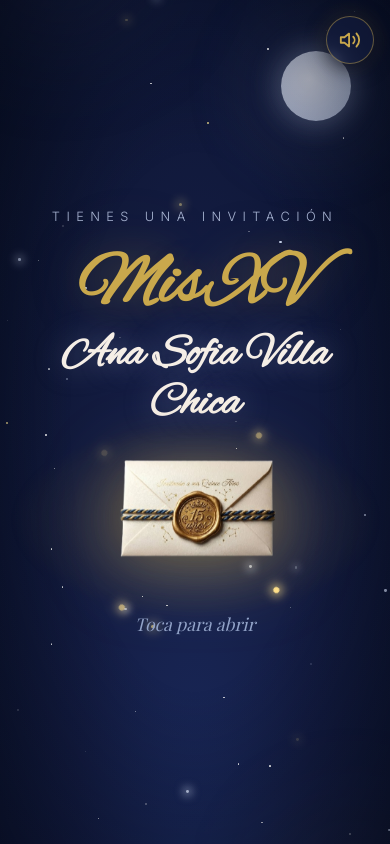
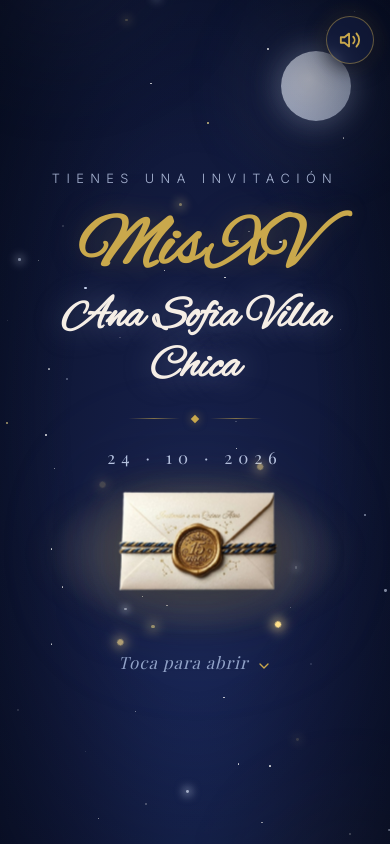
Before and after one commit to AlexVilla50/invitacionQuinceaneras, a website: page html/index.html in a window 390 px wide. Drawn offline with nearby package versions, Linux system fonts and the light colour scheme; a web font is replaced by a local one.

Commit message:
Mejorar modal dress code (texto y figura responsive), portada y enlaces de mapa

```diff
--- a/css/index.css
+++ b/css/index.css
@@ -162,8 +162,8 @@ body {
   color: #C9A84C;
   line-height: 1.1;
   text-shadow:
-    0 0 40px rgba(201, 168, 76, 0.25),
-    0 0 90px rgba(201, 168, 76, 0.15);
+    0 0 24px rgba(201, 168, 76, 0.18),
+    0 0 60px rgba(201, 168, 76, 0.10);
   opacity: 0;
   animation: rise-in 1s ease 0.6s forwards;
 }
@@ -176,6 +176,40 @@ body {
   margin-top: 0.25rem;
 }
 
+/* Ornamento dorado (líneas + rombo) entre el título y la fecha */
+.titulo-ornament {
+  display: flex;
+  align-items: center;
+  justify-content: center;
+  gap: 0.75rem;
+  opacity: 0;
+  animation: fade-in 1s ease 0.9s forwards;
+}
+
+.ornament-line {
+  width: 52px;
+  height: 1px;
+  background: linear-gradient(90deg, transparent, rgba(201, 168, 76, 0.6), transparent);
+}
+
+.ornament-diamond {
+  width: 6px;
+  height: 6px;
+  transform: rotate(45deg);
+  background: #C9A84C;
+  box-shadow: 0 0 8px rgba(201, 168, 76, 0.6);
+}
+
+.titulo-fecha {
+  font-family: 'Playfair Display', serif;
+  font-size: 1.05rem;
+  letter-spacing: 0.35em;
+  text-transform: uppercase;
+  color: #B9C6E4;
+  opacity: 0;
+  animation: fade-in 1s ease 1.05s forwards;
+}
+
 @keyframes rise-in {
   from { opacity: 0; transform: translateY(28px); }
   to { opacity: 1; transform: translateY(0); }
@@ -185,8 +219,25 @@ body {
   position: relative;
   width: 76%;
   max-width: 480px;
-  opacity: 0;
-  animation: drop-in 0.9s cubic-bezier(0.34, 1.56, 0.64, 1) 1s forwards;
+  opacity: 1;
+  transform: translateY(0) scale(1);
+  animation: drop-in 0.9s cubic-bezier(0.34, 1.56, 0.64, 1) 1s backwards;
+  transition: transform 0.5s cubic-bezier(0.34, 1.56, 0.64, 1);
+}
+
+/* Halo de luz tras el sobre: mejora el contraste contra el cielo */
+.sobre-wrapper::before {
+  content: '';
+  position: absolute;
+  inset: -16%;
+  z-index: 1;
+  border-radius: 50%;
+  background: radial-gradient(ellipse at center, rgba(185, 198, 228, 0.12) 0%, transparent 65%);
+  pointer-events: none;
+}
+
+.link:hover .sobre-wrapper {
+  transform: translateY(-6px) scale(1.02);
 }
 
 @keyframes drop-in {
@@ -200,9 +251,12 @@ body {
   display: block;
   position: relative;
   z-index: 2;
-  filter: drop-shadow(0 10px 40px rgba(201, 168, 76, 0.35)) drop-shadow(0 0 24px rgba(201, 168, 76, 0.18));
+  filter:
+    drop-shadow(0 12px 28px rgba(4, 8, 22, 0.55))
+    drop-shadow(0 0 18px rgba(201, 168, 76, 0.16))
+    drop-shadow(0 0 60px rgba(185, 198, 228, 0.10));
   animation: bob 5s ease-in-out 2.4s infinite;
-  transition: transform 0.6s cubic-bezier(0.34, 1.56, 0.64, 1), opacity 0.5s ease;
+  transition: opacity 0.5s ease;
   will-change: transform, opacity;
 }
 
@@ -214,14 +268,30 @@ body {
 .sobre-glow {
   position: absolute;
   inset: -22%;
-  background: radial-gradient(ellipse at center, rgba(201, 168, 76, 0.22) 0%, transparent 70%);
+  background: radial-gradient(ellipse at center, rgba(201, 168, 76, 0.16) 0%, transparent 65%);
   z-index: 1;
   animation: pulse-glow 3s ease-in-out infinite;
 }
 
+/* Halo dorado que se enciende al pasar el cursor */
+.sobre-halo {
+  position: absolute;
+  inset: -10%;
+  z-index: 0;
+  border-radius: 50%;
+  background: radial-gradient(ellipse at center, rgba(255, 224, 138, 0.26) 0%, transparent 68%);
+  opacity: 0;
+  transition: opacity 0.5s ease;
+  pointer-events: none;
+}
+
+.link:hover .sobre-halo {
+  opacity: 1;
+}
+
 @keyframes pulse-glow {
-  0%, 100% { opacity: 0.5; transform: scale(1); }
-  50% { opacity: 1; transform: scale(1.1); }
+  0%, 100% { opacity: 0.55; transform: scale(1); }
+  50% { opacity: 0.9; transform: scale(1.08); }
 }
 
 /* Destellos dorados orbitando el sobre */
@@ -255,12 +325,27 @@ body {
 .orbit-dot.dot-4 { transform: rotate(270deg) translateX(110px); animation-delay: 1.7s; }
 
 .abrir {
+  display: flex;
+  align-items: center;
+  justify-content: center;
+  gap: 0.45rem;
   font-family: 'Playfair Display', serif;
-  font-size: 1.1rem;
+  font-size: 1.05rem;
   font-style: italic;
   color: #92A3C8;
+  letter-spacing: 0.06em;
   opacity: 0;
   animation: fade-in 1s ease 1.5s forwards;
+}
+
+.abrir-chevron {
+  color: #C9A84C;
+  animation: chevron-bounce 2s ease-in-out infinite;
+}
+
+@keyframes chevron-bounce {
+  0%, 100% { transform: translateY(0); opacity: 0.6; }
+  50% { transform: translateY(4px); opacity: 1; }
 }
 
 @keyframes fade-in {
@@ -277,8 +362,12 @@ body {
 
 .contenedor.abriendo .intro-line,
 .contenedor.abriendo .titulo,
+.contenedor.abriendo .titulo-ornament,
+.contenedor.abriendo .titulo-fecha,
 .contenedor.abriendo .abrir,
+.contenedor.abriendo .abrir-chevron,
 .contenedor.abriendo .sobre-glow,
+.contenedor.abriendo .sobre-halo,
 .contenedor.abriendo .orbit-sparkles {
   animation: none;
   opacity: 0;
@@ -401,17 +490,25 @@ body {
   .shooting-star,
   .sobre,
   .sobre-glow,
+  .sobre-halo,
   .orbit-sparkles,
-  .orbit-dot {
+  .orbit-dot,
+  .abrir-chevron {
     animation: none !important;
   }
 
   .intro-line,
   .titulo,
+  .titulo-ornament,
+  .titulo-fecha,
   .sobre-wrapper,
   .abrir {
     animation: none !important;
     opacity: 1 !important;
+  }
+
+  .link:hover .sobre-wrapper {
+    transform: none;
   }
 
   .contenedor.abriendo .sobre {
--- a/html/index.html
+++ b/html/index.html
@@ -51,7 +51,14 @@
         Mis XV
         <span class="nombre">Ana Sofia Villa Chica</span>
       </h1>
+      <div class="titulo-ornament" aria-hidden="true">
+        <span class="ornament-line"></span>
+        <span class="ornament-diamond"></span>
+        <span class="ornament-line"></span>
+      </div>
+      <p class="titulo-fecha">24 · 10 · 2026</p>
       <div class="sobre-wrapper">
+        <div class="sobre-halo" aria-hidden="true"></div>
         <div class="sobre-glow"></div>
         <div class="orbit-sparkles">
           <span class="orbit-dot dot-1"></span>
@@ -61,7 +68,10 @@
         </div>
         <img src="../img/sobreInvitacion.png" alt="sobre de invitación" class="sobre">
       </div>
-      <p class="abrir">Toca para abrir</p>
+      <p class="abrir">
+        Toca para abrir
+        <svg class="abrir-chevron" width="16" height="16" viewBox="0 0 24 24" fill="none" stroke="currentColor" stroke-width="2" stroke-linecap="round" stroke-linejoin="round" aria-hidden="true"><path d="M6 9l6 6 6-6"/></svg>
+      </p>
     </div>
   </a>
   <script src="../js/index.js"></script>
```
Also changed, not shown: css/invitacion.css (+29 -2 lines), js/invitacion.js (+5 -3 lines).
